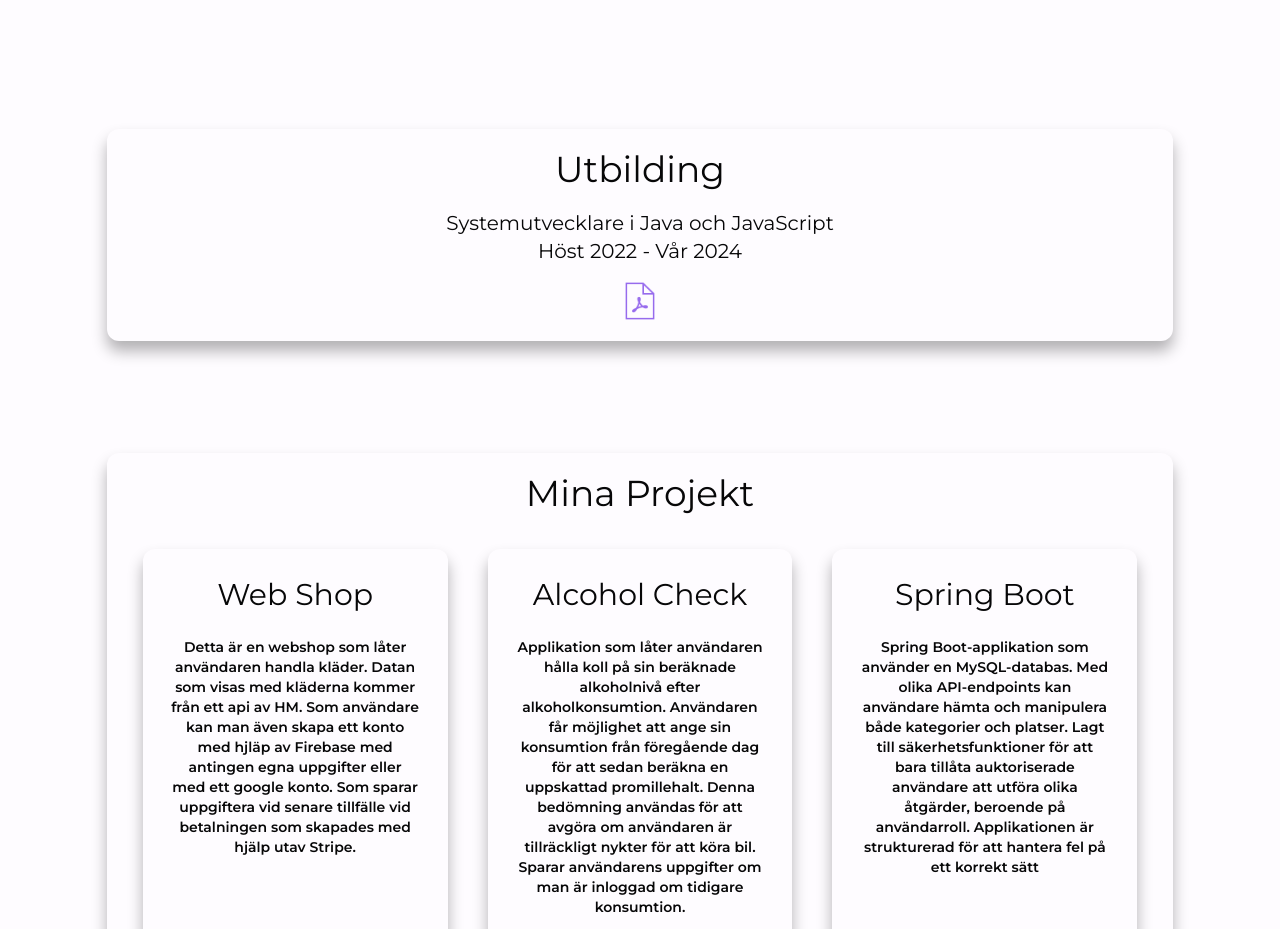
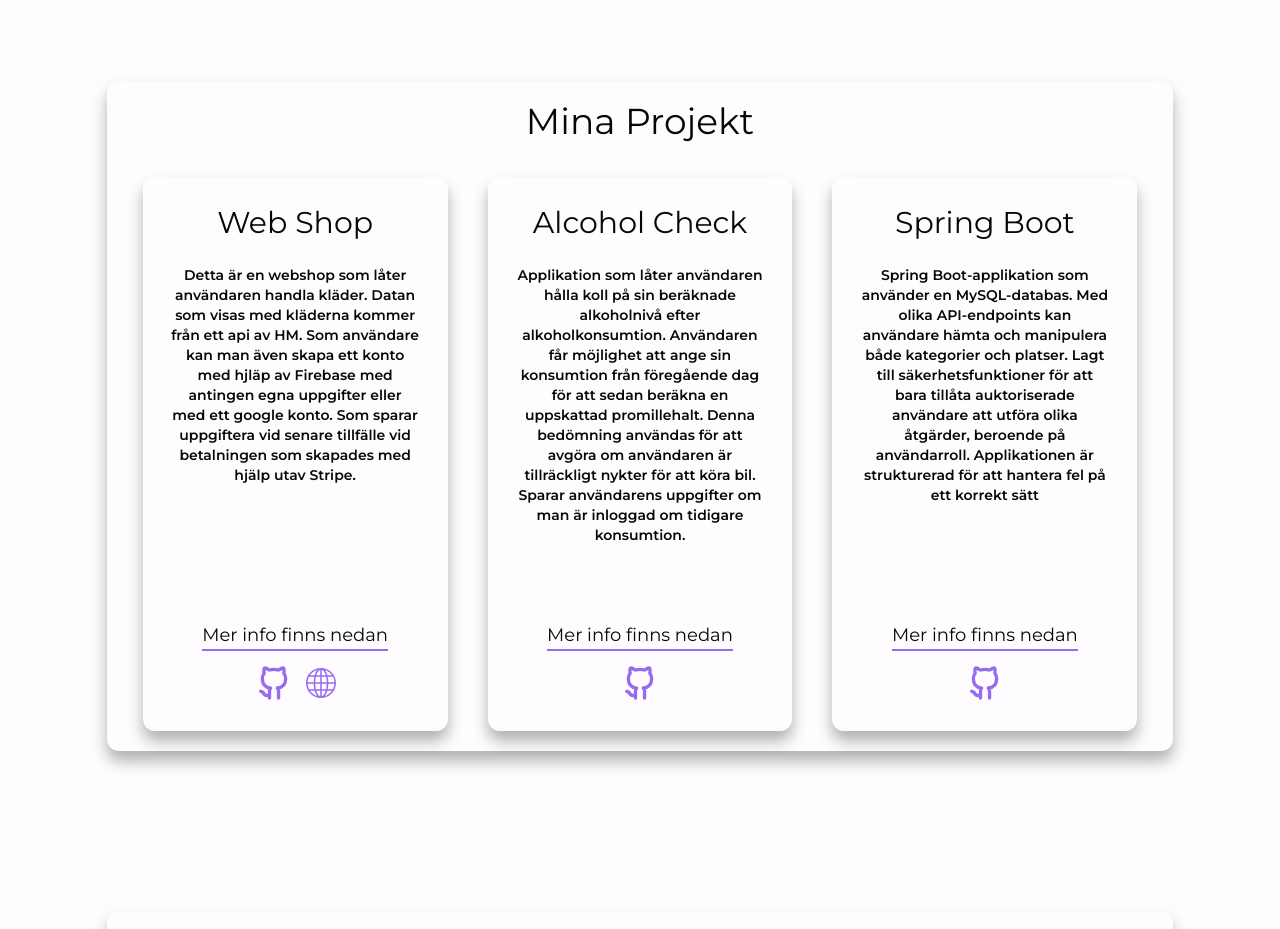
Before and after one commit to Rasmus3liasson/rasmus-portfolio, a Next.js app: page / in a window 1280 px wide. Shown: the part 1900-2829 px from the top of the page. Built offline with nearby package versions, Linux system fonts and the light colour scheme.

Commit message:
Removed Education component

```diff
--- a/src/app/components/Containers/page.tsx
+++ b/src/app/components/Containers/page.tsx
@@ -1,12 +1,10 @@
-import React from "react";
 import Knowledge from "./Knowledge";
-import Education from "./Education";
 
 export default function Containers() {
   return (
     <>
       <Knowledge />
-      <Education />
+      {/* <Education /> */}
     </>
   );
 }
```
